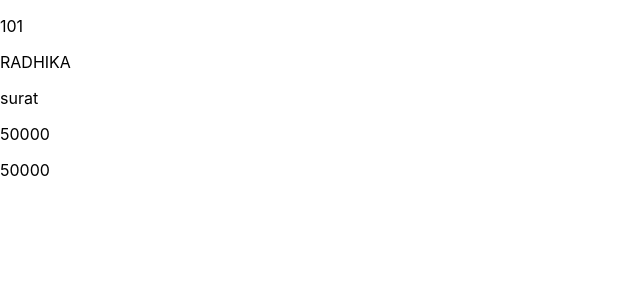
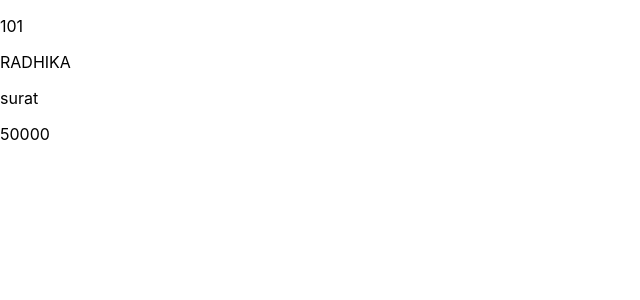
Before and after one commit to RADHIKAKACHHADIYA/react, a React (Create React App) app: page / in a window 1280 px wide. Shown: the top 300 px of the page, without its empty margins (0-640 px from the left). Built offline with nearby package versions, Linux system fonts and the light colour scheme.

Commit message:
operater

```diff
--- a/src/App.js
+++ b/src/App.js
@@ -44,7 +44,7 @@ function App() {
           <p>{obj3.name}</p>
           <p>{obj3.city}</p>
           <p>{obj3.salary}</p>
-          <p>{obj3.salary}</p>
+          <p>{obj3.sal}</p>
         </div>
       }
       </>
```
